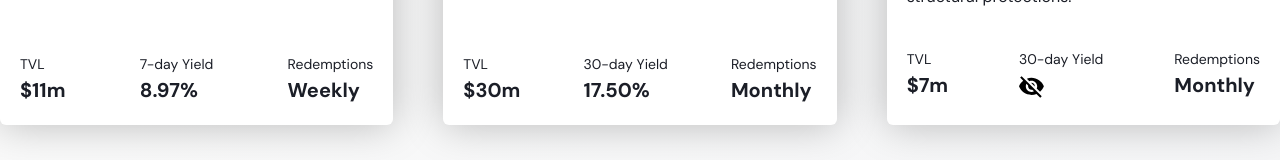
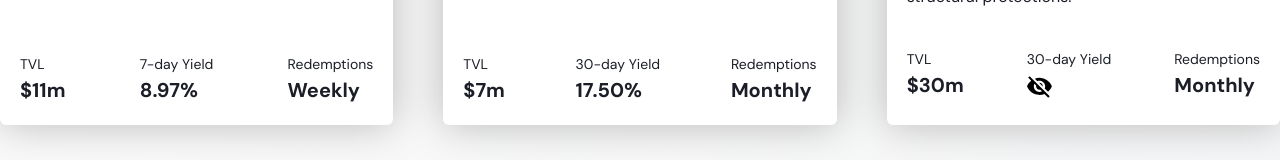
Before and after one commit to Idle-Labs/idle-pareto-landing, a Next.js app: page / in a window 1280 px wide. Shown: the part 631-791 px from the top of the page. Built offline with nearby package versions, Linux system fonts and the light colour scheme.

Commit message:
Update vaults

```diff
--- a/src/app/libs/vaults.ts
+++ b/src/app/libs/vaults.ts
@@ -54,7 +54,7 @@ export const VAULTS: Vault[] = [
     description:
       'Fixed rate loan channeling funds into derivatives trading and market-making strategies.',
     code: 'BAS_USDT',
-    tvl: '$30m',
+    tvl: '$7m',
     yieldType: '30-day Yield',
     yield: '17.50%',
     redemptions: 'Monthly',
@@ -72,7 +72,7 @@ export const VAULTS: Vault[] = [
     description:
       'Lending funds to an SPV managed by a top-tier Prime Broker, providing financing to end-counterparties while being secured by structural protections.',
     code: 'FAL_USDC',
-    tvl: '$7m',
+    tvl: '$30m',
     redemptions: 'Monthly',
     app: '//credit.idle.finance',
     type: 'credit',
```
